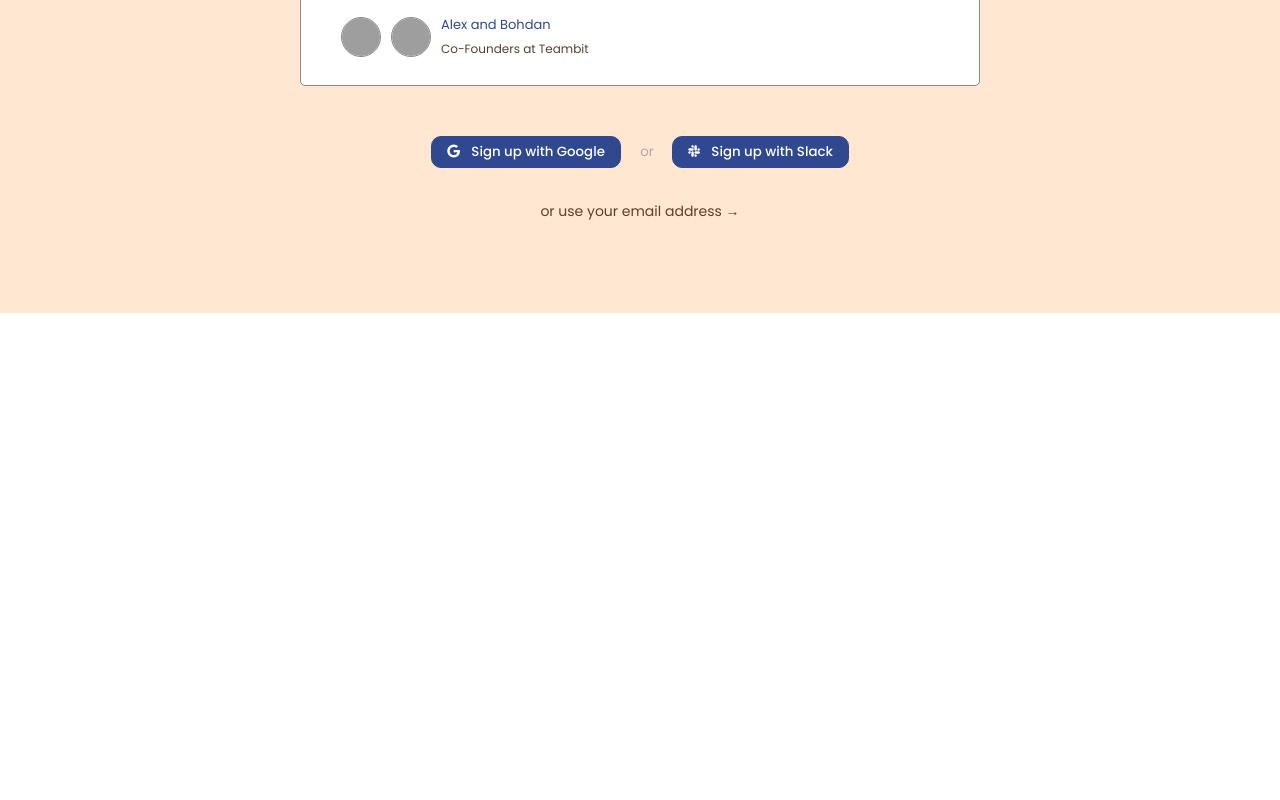
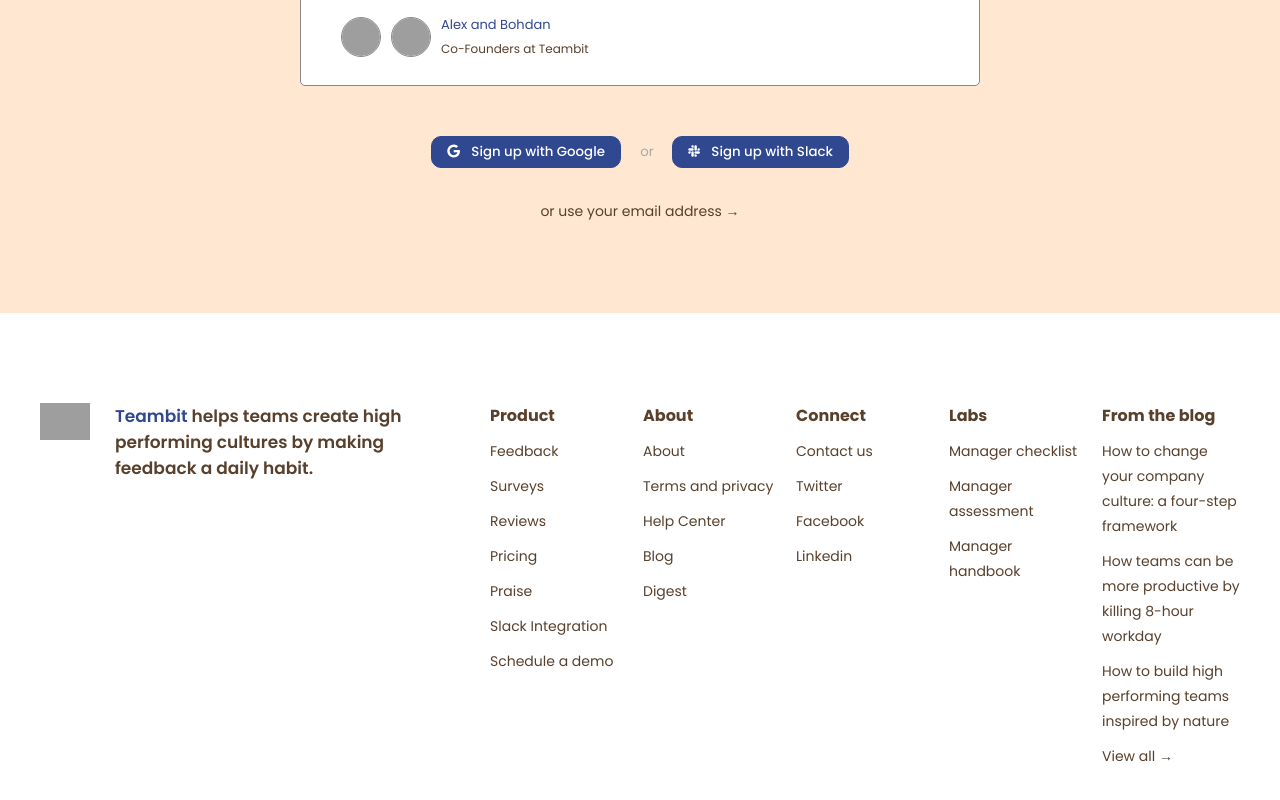
Before and after one commit to gabrielemercurio-web/node-sass-teambit, a website: page index.html in a window 1280 px wide. Shown: the part 6073-6873 px from the top of the page. Before the commit the page ends 6386 px from the top, so only its background shows below. Drawn offline with Linux system fonts and the light colour scheme; grey boxes are pictures that could not be loaded.

Commit message:
Footer: Completo

```diff
--- a/index.html
+++ b/index.html
@@ -211,7 +211,107 @@
         </section>
 
 
-        <footer></footer>
+        <footer>
+            <div class="container">
+                <div class="logo-footer">
+                    <img src="https://teambit.io/wp-content/themes/teambeat/img/logo-small.svg" alt="logo">
+                </div>
+                <div>
+                    <p><span>Teambit</span> helps teams create high performing cultures by making feedback a daily habit.</p>
+                </div>
+                <div class="menu-footer">
+                    <ul>
+                        <li>Product</li>
+                        <li>
+                            <a href="#">Feedback</a>
+                        </li>
+                        <li>
+                            <a href="#">Surveys</a>
+                        </li>
+                        <li>
+                            <a href="#">Reviews</a>
+                        </li>
+                        <li>
+                            <a href="#">Pricing</a>
+                        </li>
+                        <li>
+                            <a href="#">Praise</a>
+                        </li>
+                        <li>
+                            <a href="#">Slack Integration</a>
+                        </li>
+                        <li>
+                            <a href="#">Schedule a demo</a>
+                        </li>
+                    </ul>
+
+                    <ul>
+                        <li>About</li>
+                        <li>
+                            <a href="#">About</a>
+                        </li>
+                        <li>
+                            <a href="#">Terms and privacy</a>
+                        </li>
+                        <li>
+                            <a href="#">Help Center</a>
+                        </li>
+                        <li>
+                            <a href="#">Blog</a>
+                        </li>
+                        <li>
+                            <a href="#">Digest</a>
+                        </li>
+                    </ul>
+
+                    <ul>
+                        <li>Connect</li>
+                        <li>
+                            <a href="#">Contact us</a>
+                        </li>
+                        <li>
+                            <a href="#">Twitter</a>
+                        </li>
+                        <li>
+                            <a href="#">Facebook</a>
+                        </li>
+                        <li>
+                            <a href="#">Linkedin</a>
+                        </li>
+                    </ul>
+
+                    <ul>
+                        <li>Labs</li>
+                        <li>
+                            <a href="#">Manager checklist</a>
+                        </li>
+                        <li>
+                            <a href="#">Manager assessment</a>
+                        </li>
+                        <li>
+                            <a href="#">Manager handbook</a>
+                        </li>
+                    </ul>
+
+                    <ul>
+                        <li>From the blog</li>
+                        <li>
+                            <a href="#">How to change your company culture: a four-step framework</a>
+                        </li>
+                        <li>
+                            <a href="#">How teams can be more productive by killing 8-hour workday</a>
+                        </li>
+                        <li>
+                            <a href="#">How to build high performing teams inspired by nature</a>
+                        </li>
+                        <li>
+                            <a href="#">View all &rightarrow;</a>
+                        </li>
+                    </ul>
+
+                </div>
+            </div>
+        </footer>
 
     <script src="https://kit.fontawesome.com/03e5ee274f.js" crossorigin="anonymous"></script>
     </body>
--- a/src/scss/partials/_footer.scss
+++ b/src/scss/partials/_footer.scss
@@ -0,0 +1,42 @@
+footer {
+    padding: 90px 0px;
+
+    .container {
+        display: grid;
+        grid-template-columns: 50px 350px auto;
+        grid-gap: 25px;
+    }
+
+    p {
+        font-size: 17px;
+        font-weight: 600;
+
+        span {
+            color: $colore-blu;
+        }
+    }
+
+    .menu-footer {
+        display: grid;
+        grid-template-columns: repeat(auto-fit, minmax(130px, 1fr));
+        grid-gap: 15px;
+
+        li {
+            margin-bottom: 10px;
+            cursor: pointer;
+
+            &:first-child {
+                font-size: 16px;
+                font-weight: 700;
+            }
+
+            &:hover a {
+                color: $colore-blu-hover;
+            }
+        }
+
+        a {
+            font-size: 14px;
+        }
+    }
+}
```
Also changed, not shown: public/app.css.
